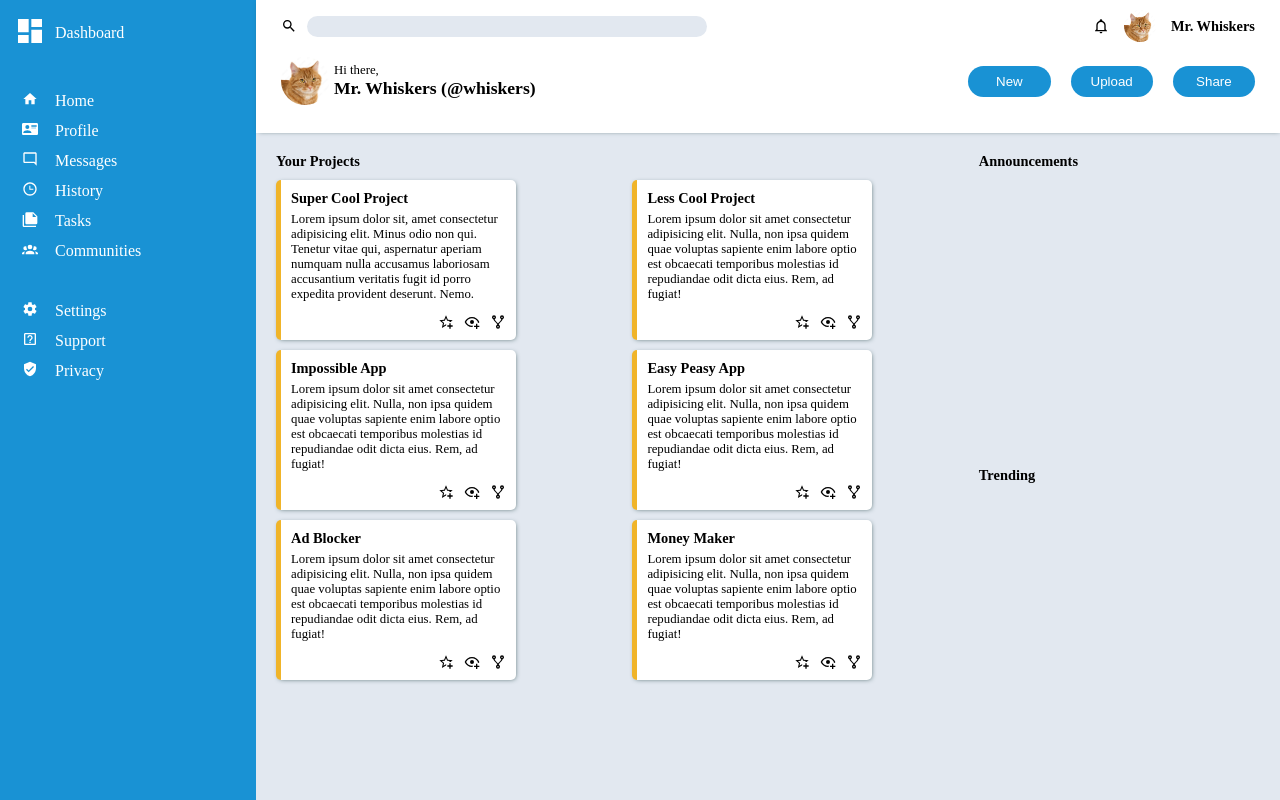
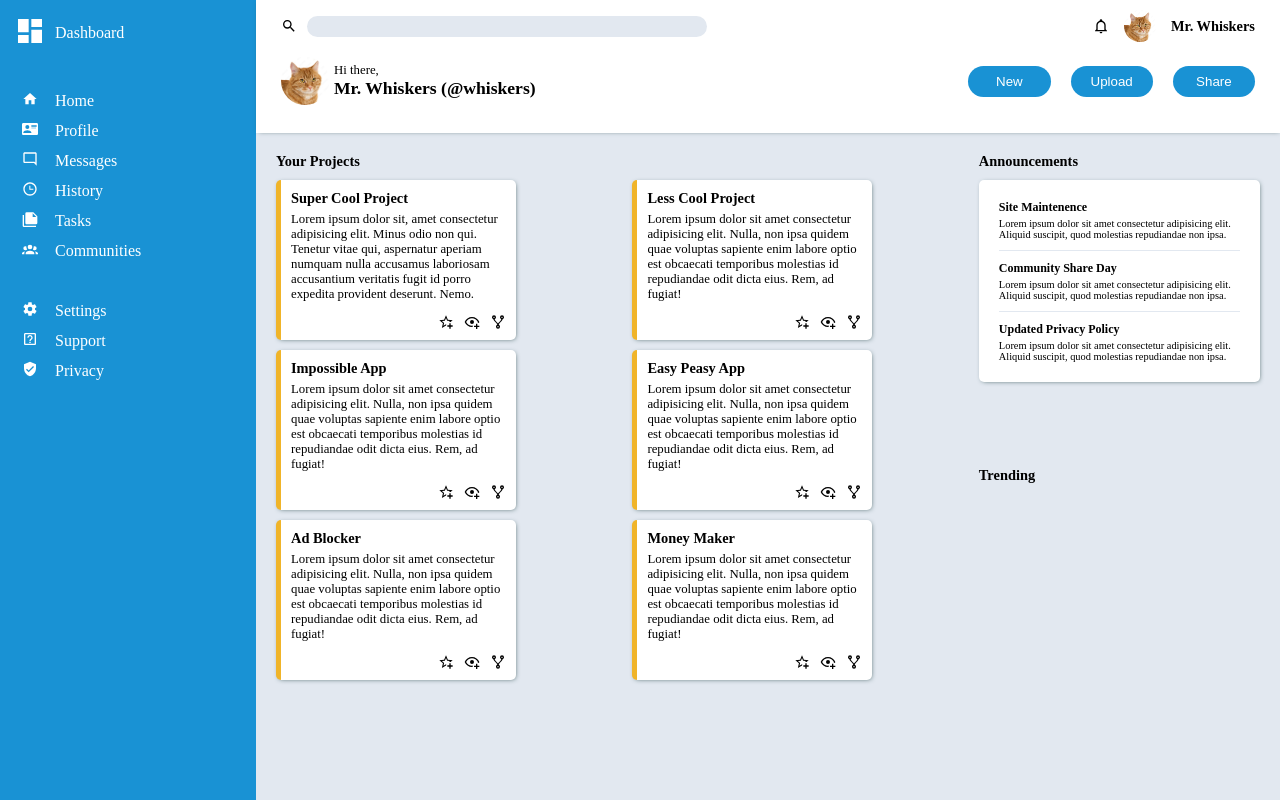
Before and after one commit to cornely06/admin-dashboard, a plain HTML site: page index.html in a window 1280 px wide. Drawn offline with Linux system fonts and the light colour scheme.

Commit message:
Add and style announcemets card

```diff
--- a/css/style.css
+++ b/css/style.css
@@ -215,3 +215,31 @@ input[type="search"] {
   bottom: 10px;
   right: 10px;
 }
+
+.announcement-cards {
+  background-color: white;
+  border-radius: 5px;
+  box-shadow: 1px 1px 5px -2px darkslategray;
+  padding: 10px 20px;
+  display: flex;
+  flex-direction: column;
+}
+
+.announcement-title {
+  font-size: 0.75em;
+  font-weight: bold;
+  padding-bottom: 3px;
+}
+
+.announcement-content {
+  font-size: 0.65em;
+}
+
+.announcement-card {
+  border-bottom: 1px solid var(--background-gray);
+  padding: 10px 0;
+}
+
+.announcement-card:last-child {
+  border: none;
+}
--- a/index.html
+++ b/index.html
@@ -280,9 +280,33 @@
           </div>
           <div class="announcements">
             <p class="section-title">Announcements</p>
+            <div class="announcement-cards">
+              <div class="announcement-card">
+                <p class="announcement-title">Site Maintenence</p>
+                <p class="announcement-content">
+                  Lorem ipsum dolor sit amet consectetur adipisicing elit.
+                  Aliquid suscipit, quod molestias repudiandae non ipsa.
+                </p>
+              </div>
+              <div class="announcement-card">
+                <p class="announcement-title">Community Share Day</p>
+                <p class="announcement-content">
+                  Lorem ipsum dolor sit amet consectetur adipisicing elit.
+                  Aliquid suscipit, quod molestias repudiandae non ipsa.
+                </p>
+              </div>
+              <div class="announcement-card">
+                <p class="announcement-title">Updated Privacy Policy</p>
+                <p class="announcement-content">
+                  Lorem ipsum dolor sit amet consectetur adipisicing elit.
+                  Aliquid suscipit, quod molestias repudiandae non ipsa.
+                </p>
+              </div>
+            </div>
           </div>
           <div class="trending">
             <p class="section-title">Trending</p>
+            <div class="trending-card"></div>
           </div>
         </div>
       </div>
```
